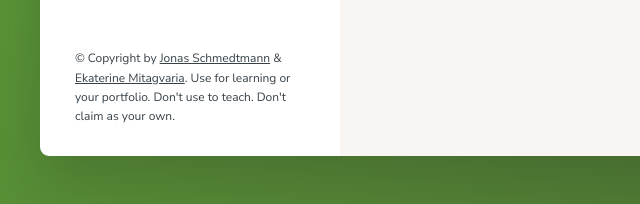
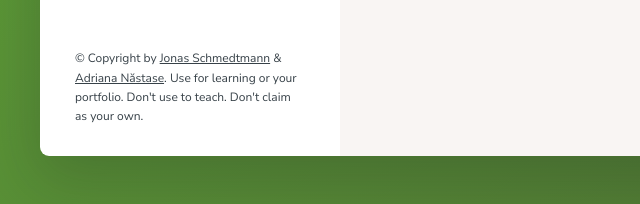
Before and after one commit to adriiiiiix/forkify, a website built with Parcel: page index.html in a window 1280 px wide. Shown: the part 1065-1269 px from the top of the page, 0-640 px from the left. Built offline with nearby package versions, Linux system fonts and the light colour scheme.

Commit message:
index.html

```diff
--- a/index.html
+++ b/index.html
@@ -76,7 +76,7 @@
         <p class="copyright">
           &copy; Copyright by
           <a class="credit-link" target="_blank" href="https://twitter.com/jonasschmedtman">Jonas Schmedtmann</a> & <a
-            class="credit-link" target="_blank" href="https://github.com/catherineisonline">Ekaterine Mitagvaria</a>.
+              class="credit-link" target="_blank" href="https://github.com/adriiiiiix">Adriana Năstase</a>.
           Use
           for learning or your portfolio. Don't use to teach. Don't claim
           as your own.
```
